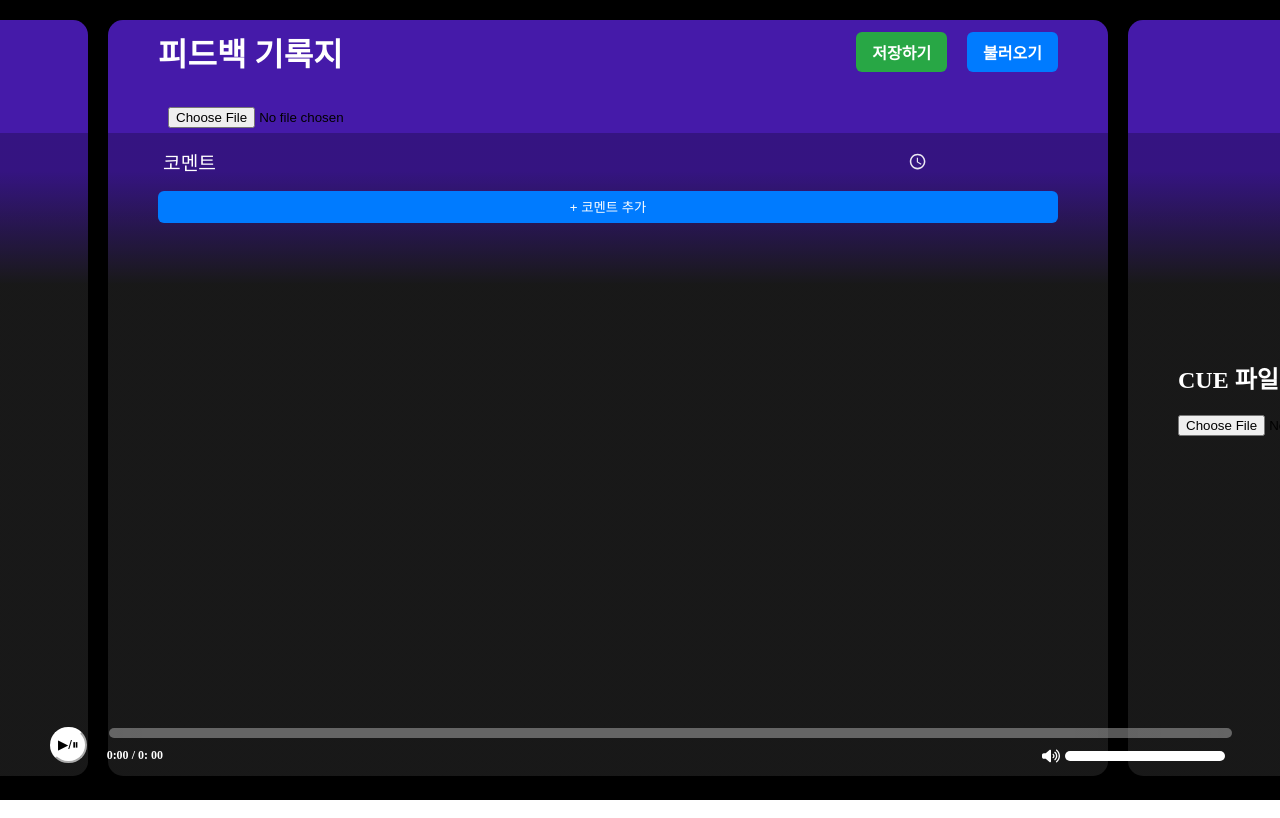
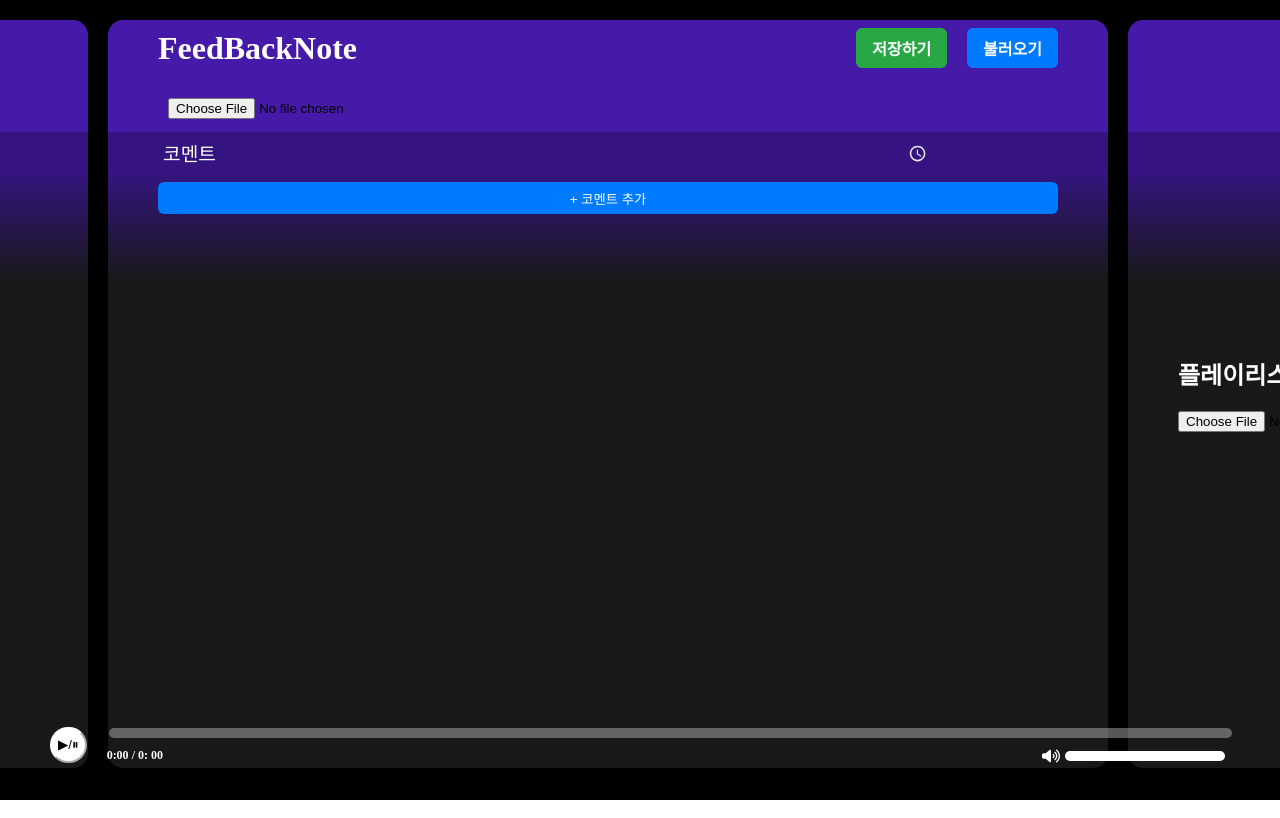
Before and after one commit to Jaek-Kein/FeedBackNote, a React (Vite) app: page / in a window 1280 px wide. Shown: the top 818 px of the page. Built offline with nearby package versions, Linux system fonts and the light colour scheme; a web font is replaced by a local one.

Commit message:
탭 명칭 변경

```diff
--- a/src/Components/MusicCommentApp.tsx
+++ b/src/Components/MusicCommentApp.tsx
@@ -232,7 +232,7 @@ export default function MusicCommentApp({ audioRef }: Props) {
     <>
       <Container>
         <TopBar>
-          <Title>피드백 기록지</Title>
+          <Title>FeedBackNote</Title>
           <Buttons>
             <SystemButton onClick={handleSave}>저장하기</SystemButton>
             <LoadLabel>
--- a/src/Components/PlayList.tsx
+++ b/src/Components/PlayList.tsx
@@ -67,7 +67,7 @@ export default function Playlist({ audioRef }: Props) {
 
     return (
         <Wrapper>
-            <Title>CUE 파일 업로드</Title>
+            <Title>플레이리스트</Title>
             <input type="file" accept=".cue" onChange={handleCueUpload} />
 
             <ul style={{ marginTop: "20px" }}>
--- a/src/Components/SessionList.tsx
+++ b/src/Components/SessionList.tsx
@@ -58,7 +58,7 @@ export default function SessionList() {
 
     return (
         <Wrapper>
-            <Title>세션 목록</Title>
+            <Title>열어본 파일</Title>
             <Container>
                 {sessions.map((session, i) => (
                     <SessionButton
```
Also changed, not shown: 1 other file (tests, documents, lock files or other folders).
